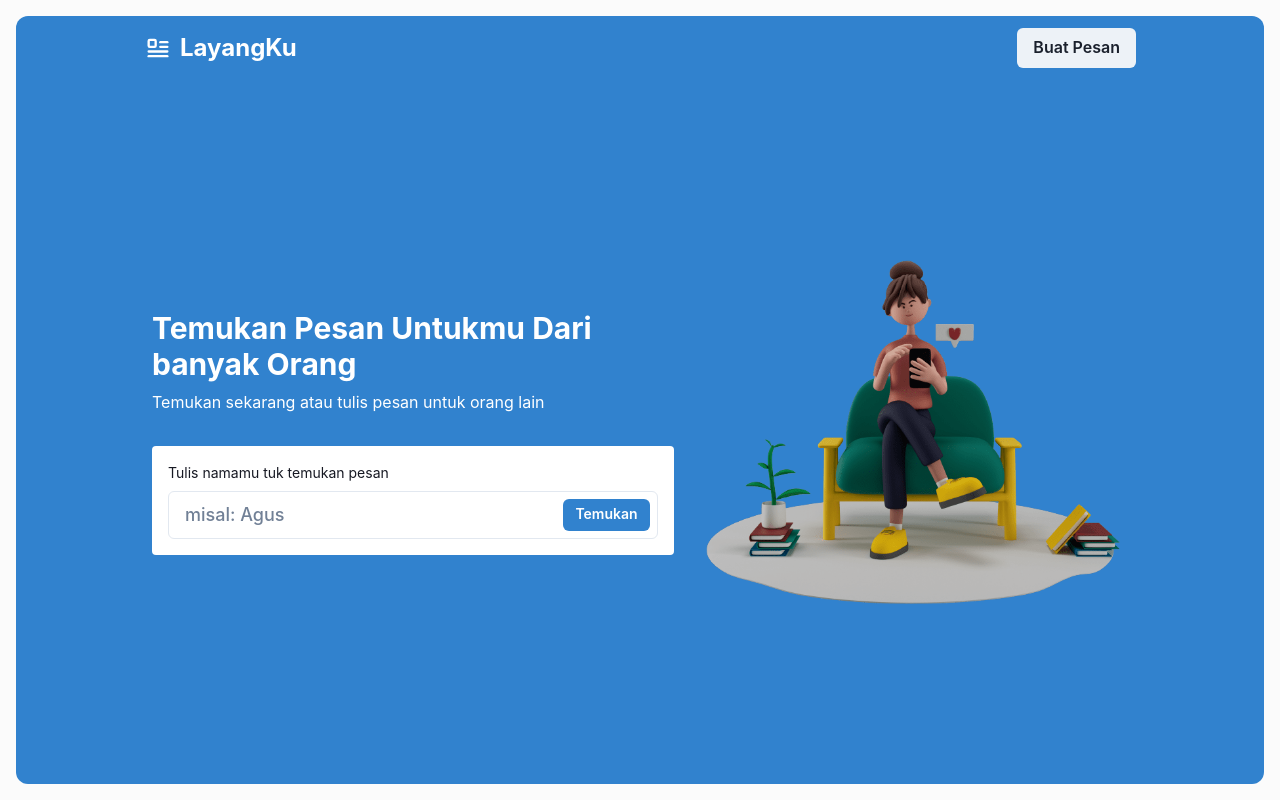
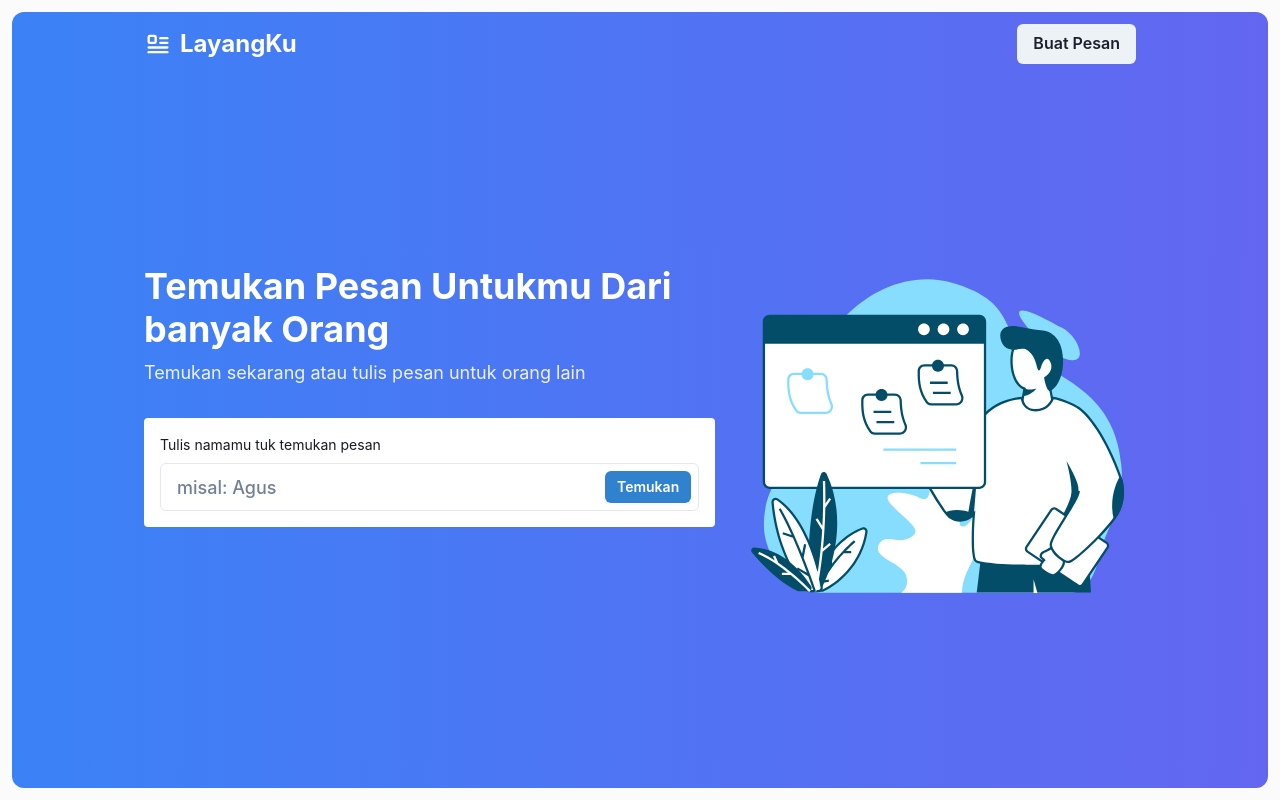
Before and after one commit to Syukurrahmat/layangku, a React (Create React App) app in the folder client/: page / in a window 1280 px wide. Built offline with nearby package versions, Linux system fonts and the light colour scheme.

Commit message:
update hero image

```diff
--- a/client/src/page/home.tsx
+++ b/client/src/page/home.tsx
@@ -1,71 +1,97 @@
-import { Container, Heading, Text, Flex, Button, Box, HStack, Img, Spacer, Stack } from "@chakra-ui/react"
-import { IconFloatLeft } from "@tabler/icons"
-import { Outlet, useNavigate } from "react-router"
+import {
+	Box,
+	Button,
+	Container,
+	Flex,
+	Heading,
+	HStack,
+	Img,
+	Spacer,
+	Stack,
+	Text,
+} from '@chakra-ui/react';
+import { IconFloatLeft } from '@tabler/icons';
+import { Outlet, useNavigate } from 'react-router';
+import SearchName from '../components/page/home/searchName';
 
-import SearchName from "../components/page/home/searchName"
-import HeroImage from '../image/hero.png'
-
+import HeroImage from '../image/hero.svg';
 
 export default function Home() {
-    const navigate = useNavigate()
+	const navigate = useNavigate();
 
 	return (
-        <>
-            <Container
-                maxW='full'
-                p='4'
-                maxH='100vh'
-                h='100vh'
-                minH='600px'
+		<div>
+			<Container maxW="full" p="3" maxH="100dvh" h="100dvh">
+				<Box
+					h="full"
+					rounded="xl"
+					py="3"
+					bg="linear-gradient(to right, #3b82f6, #6366f1)"
+					position="relative"
+					overflow="hidden"
 				>
-                <Box h='full' rounded='xl' py='3' bg='blue.500'>
 					<Container
 						as={Flex}
-                        maxW='container.lg'
-                        h='full'
-                        flexDirection='column'
+						maxW="container.lg"
+						h="full"
+						gap="16px"
+						flexDirection="column"
 					>
-                        <HStack mb='6'>
-                            <HStack color='white'>
-                                <IconFloatLeft size='28' />
-                                <Text fontSize='2xl' fontWeight='bold'>LayangKu</Text>
+						<HStack>
+							<HStack color="white">
+								<IconFloatLeft size="28" />
+								<Text fontSize="2xl" fontWeight="bold">
+									LayangKu
+								</Text>
 							</HStack>
 							<Spacer />
-                            <Button size='md' onClick={() => navigate('/create')} children='Buat Pesan' />
+							<Button
+								size="md"
+								onClick={() => navigate('/create')}
+								children="Buat Pesan"
+							/>
 						</HStack>
 						<Stack
 							direction={{ base: 'column', md: 'row' }}
-                            maxW='container.lg'
-
-                            flexGrow='1'
-                            align='center'
-                            justify='space-between'
+							align={{ base: 'start', md: 'center' }}
+							pb={{ base: '0px', md: '64px' }}
+							pt={{ base: '32px', md: '0px' }}
+							maxW="container.lg"
+							flexGrow="1"
+							justify="space-between"
 						>
-                            <Spacer />
-                            <Box>
-                                <Heading color='white' fontSize='3xl'>
+							<Box position="relative" zIndex="10">
+								<Heading
+									color="white"
+									fontSize={{ base: '3xl', md: '4xl' }}
+								>
 									Temukan Pesan Untukmu Dari banyak Orang
 								</Heading>
-                                <Text color='white' mt='2'>
+								<Text color="white" mt="2" fontSize="lg" opacity="0.9">
 									Temukan sekarang atau tulis pesan untuk orang lain
 								</Text>
 								<SearchName />
 							</Box>
 							<Spacer />
+							<Spacer />
 							<Img
-                                alignSelf={{ base: 'end', md: 'center' }}
-                                w={{ base: 'max-content', md: '45%' }}
-                                maxH={{ base: 'calc(100vh - 450px)', md: 'initial' }}
-                                objectFit='contain'
+								bottom="-40px"
+								right="0"
+								left="0"
+								position={{ base: 'absolute', md: 'relative' }}
+								w={{ base: '100%', md: '40%' }}
+								opacity={{ base: '0.8', md: 'initial' }}
+								transform="scaleX(-1)"
+								maxH={{ base: '55%', md: 'initial' }}
+								objectFit="contain"
 								draggable={false}
 								src={HeroImage}
-                                p='4'
 							/>
 						</Stack>
 					</Container>
 				</Box>
 			</Container>
 			<Outlet />
-        </>
-    )
+		</div>
+	);
 }
```
Also changed, not shown: client/src/image/hero.png (deleted), client/src/image/hero.svg (added). Lines whose indentation alone changed are shown as unchanged.
